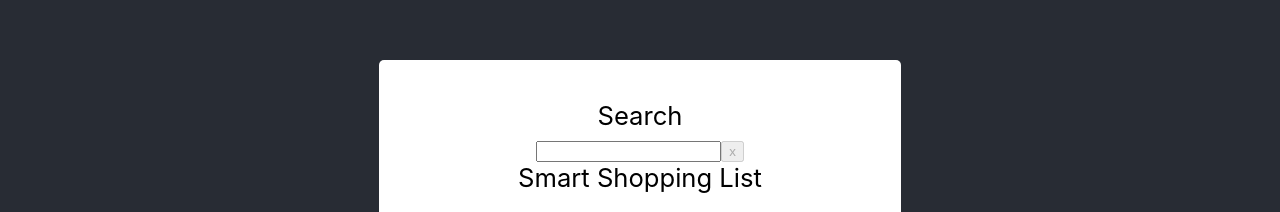
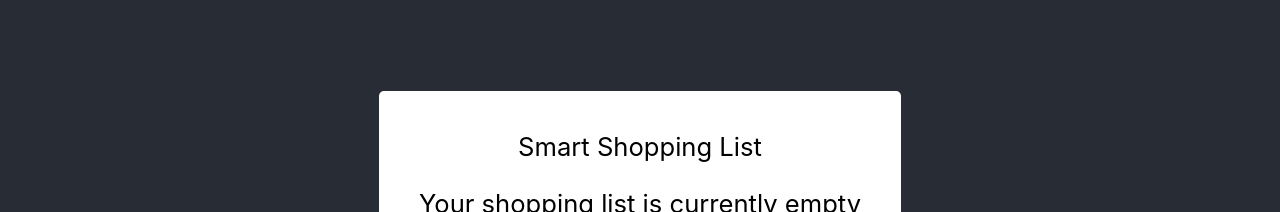
Before and after one commit to the-collab-lab/tcl-10-smart-shopping-list, a React (Create React App) app: page /list in a window 1280 px wide. Shown: the part 184-396 px from the top of the page. Built offline with nearby package versions, Linux system fonts and the light colour scheme; no server answers; the database is empty; sample sign-in values are in the browser's storage.

Commit message:
Remove second input

```diff
--- a/src/components/List.js
+++ b/src/components/List.js
@@ -4,16 +4,6 @@ import { NavLink } from 'react-router-dom';
 const List = ({ results, setSearchTerm, searchTerm }) => {
   return (
     <>
-      <label htmlFor="searchField">Search</label>
-      <br />
-      <input
-        onChange={event => setSearchTerm(event.target.value)}
-        value={searchTerm}
-        id="searchField"
-      ></input>
-      <button disabled={searchTerm === ''} onClick={() => setSearchTerm('')}>
-        x
-      </button>
       {results.length === 0 ? (
         <>
           <header>Smart Shopping List</header>
```
